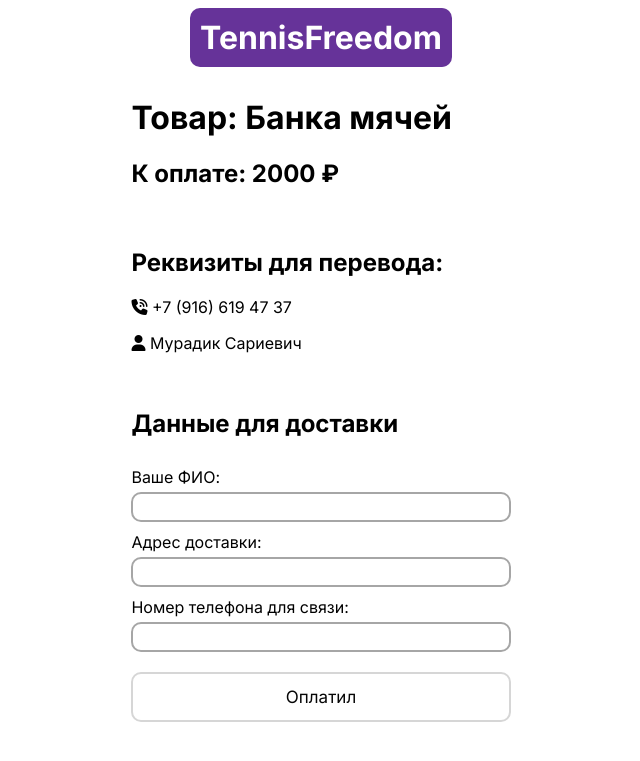
After one commit to Damirkins/internet-shop, a Django app: page /payment/3 in a window 1280 px wide. The commit adds this page. Shown: the top 761 px of the page, without its empty margins (319-959 px from the left). Run offline with Django 5.2, Linux system fonts and the light colour scheme; data comes from the database, SQL or seed files in the repository; both versions use the stored data as it was after the commit.

Commit message:
Добавил страничку успешной оплат и привязал бота

```diff
--- /dev/null
+++ b/internetshop/shop/config.py
@@ -0,0 +1,2 @@
+API_TOKEN = '7233617651:AAE-SQjMyozYuE6B5t_UevT-PyDOyWrw9p4'
+CHAT_ID = 5407511128
--- a/internetshop/shop/static/style.css
+++ b/internetshop/shop/static/style.css
@@ -47,7 +47,7 @@
 }
 
 .textRed {
-    color: #663399;
+    color: #FF0000;
 }
 
 .logo {
@@ -153,3 +153,23 @@ a {
     border-radius: 10px;
     border: 2px solid #a6a6a6;
 }
+
+.payment {
+    width: 30%;
+    margin-left: auto;
+    margin-right: auto;
+}
+
+.vspace {
+    height: 20px;
+}
+
+.paymentDetailsForm {
+    display: flex;
+    flex-direction: column;
+}
+
+.paymentDetailsForm label {
+    margin-top: 10px;
+    margin-bottom: 5px;
+}
--- a/internetshop/shop/templates/index.html
+++ b/internetshop/shop/templates/index.html
@@ -28,7 +28,9 @@
     </div>
     <div class="priceSection">
         <h3>{{ product.price }} ₽</h3>
+        <a href="/payment/{{ product.id }}">
         <button>Купить</button>
+        </a>
     </div>
 </div>
     {% endfor %}
--- /dev/null
+++ b/internetshop/shop/templates/payment.html
@@ -0,0 +1,40 @@
+{% load static %}
+<link rel="stylesheet" href="{% static 'style.css' %}"/>
+<link rel="stylesheet" href="https://cdnjs.cloudflare.com/ajax/libs/font-awesome/6.5.2/css/all.min.css" integrity="sha512-SnH5WK+bZxgPHs44uWIX+LLJAJ9/2PkPKZ5QiAj6Ta86w+fsb2TkcmfRyVX3pBnMFcV7oQPJkl9QevSCWr3W6A==" crossorigin="anonymous" referrerpolicy="no-referrer" />
+
+<div class="heading">
+    <div class="logo">
+        <h1 class="logoText">TennisFreedom</h1>
+    </div>
+</div>
+
+<div class="payment">
+    <h1>Товар: {{product.name}}</h1>
+    <h2>К оплате: {{product.price}} ₽</h2>
+
+    <div class="vspace"></div>
+
+    <h2>Реквизиты для перевода:</h2>
+    <p><i class="fa-solid fa-phone-volume"></i> +7 (916) 619 47 37</p>
+    <p><i class="fa-solid fa-user"></i> Мурадик Сариевич</p>
+
+    <div class="vspace"></div>
+
+    <h2>Данные для доставки</h2>
+    <form class="paymentDetailsForm" method="POST">
+        {% csrf_token %}
+
+        <label>Ваше ФИО:</label>
+        <input class="inputElement" name="fullname">
+
+        <label>Адрес доставки:</label>
+        <input class="inputElement" name="address">
+
+        <label>Номер телефона для связи:</label>
+        <input class="inputElement" name="phone">
+
+        <div class="vspace"></div>
+        <button>Оплатил</button>
+
+    </form>
+</div>
--- a/internetshop/shop/urls.py
+++ b/internetshop/shop/urls.py
@@ -4,5 +4,7 @@ from . import views
 
 urlpatterns = [
     path("", views.home, name="home"),
-    path("product/<int:id>", views.view_product, name="view_product")
+    path("product/<int:id>", views.view_product, name="view_product"),
+    path("payment/<int:id>", views.payment, name="payment"),
+    path("success", views.payment_success, name="success")
 ]
--- a/internetshop/shop/views.py
+++ b/internetshop/shop/views.py
@@ -1,7 +1,13 @@
+import telebot
 from django.http import HttpResponse
-from django.shortcuts import render
+from django.shortcuts import render, redirect
 
 from .models import Product, Review
+
+from .config import API_TOKEN, CHAT_ID
+
+bot = telebot.TeleBot(API_TOKEN)
+
 
 # Create your views here.
 def home(request):
@@ -9,6 +15,7 @@ def home(request):
     return render(request, "index.html", {
         'products': products
     })
+
 
 def view_product(request, id):
     product = Product.objects.filter(id=id).first()
@@ -26,3 +33,27 @@ def view_product(request, id):
         'product': product,
         'reviews': reviews
     })
+
+
+def payment(request, id):
+    product = Product.objects.filter(id=id).first()
+
+    if request.method == "POST":
+        name = request.POST.get('fullname')
+        address = request.POST.get('address')
+        phone = request.POST.get('phone')
+        print(name, address, phone)
+        bot.send_message(CHAT_ID, f'''💸 Заказ: {product.name} ({product.price} рублей)
+
+ФИО заказчика: {name}
+Адрес доставки: {address}
+Телефон: {phone}''')
+        return redirect('/success')
+
+    return render(request, 'payment.html', {
+        'product': product
+    })
+
+
+def payment_success(request):
+    return render(request, 'success.html')
```
Also changed, not shown: internetshop/shop/templates/product.html (+44 -3 lines), internetshop/shop/templates/success.html (added, +16 -0 lines), internetshop/db.sqlite3, 1 other file.
